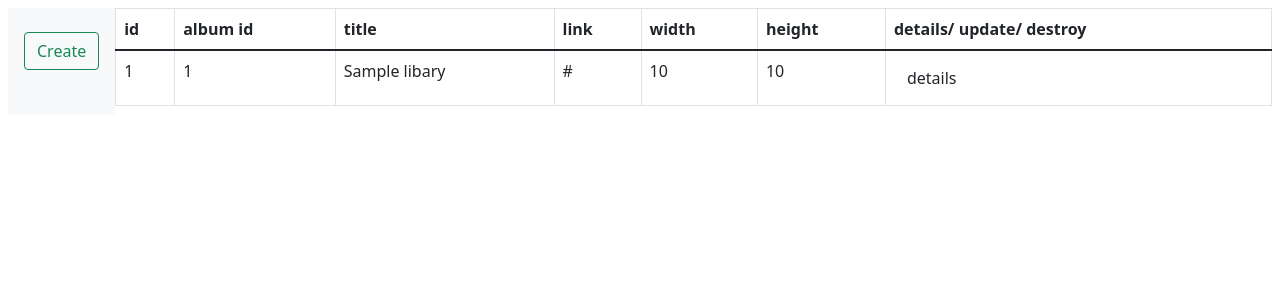
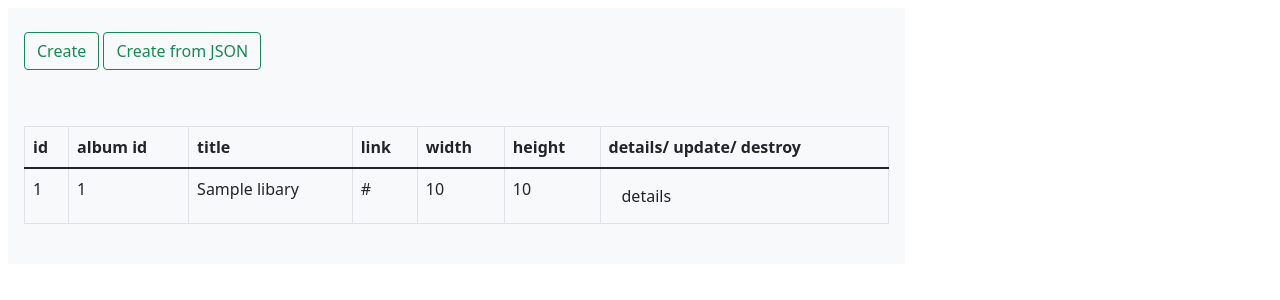
Before and after one commit to maciej88/images, a Django app: template images_app/templates/api.html in a window 1280 px wide. Shown: the top 300 px of the page. Run offline with Django 4.2, Linux system fonts and the light colour scheme; the template is opened without the code that fills it: values that come from a table or form of the project are taken from there, others are empty; tables that the repository leaves empty hold one stand-in row (values such as "Sample post").

Commit message:
almost end

```diff
--- a/images_app/models.py
+++ b/images_app/models.py
@@ -1,7 +1,7 @@
-import binascii
+from django.urls import reverse
 
 from django.db import models
-import binascii
+
 
 
 # Create your models here.
@@ -12,6 +12,10 @@ class Libary(models.Model):
     link = models.ImageField(null=True, blank=True, upload_to='images/', height_field="height", width_field="width")
     width = models.IntegerField(null=True)
     height = models.IntegerField(null=True)
+
+    def __str__(self):
+        return self.link
+
 
     # with open(link, 'rb') as f:
     #     content = f.read()
--- a/images_app/templates/api.html
+++ b/images_app/templates/api.html
@@ -14,12 +14,19 @@
             <nav class="navbar navbar-light bg-light">
                 <form class="form-inline">
                     <a href="{% url 'create' %}" class="btn btn-outline-success my-2 my-sm-0" type="submit">Create</a>
+                    <button onclick="activation" type="submit" class="btn btn-outline-success my-2 my-sm-0">
+                        Create from JSON
+                    </button>
+                    <div class="d-flex p-2">
+                </form>
+                <div class="p-3 mb-2 bg-light text-black">
+
+                </div>
+        </div>
+        </head>
+
         {% block body %}
 
-
-</form>
-        </nav>
-    </div>
 
             <table class="table table-bordered">
                 <thead>
@@ -36,7 +43,7 @@
                 <tbody>
                 {% for i in queryset %}
                     <tr>
-            <td>{{ i.id}}</td>
+                        <td>{{ i.id }}</td>
                         <td>{{ i.album_id }}</td>
                         <td>{{ i.title }}</td>
                         <td>{{ i.link }}</td>
@@ -49,5 +56,8 @@
 
                 </tbody>
             </table>
+            </div>
+
 
         {% endblock %}
+</html>
--- a/rest_api/vievsets.py
+++ b/rest_api/vievsets.py
@@ -4,6 +4,7 @@ from images_app.models import Libary
 from rest_framework.renderers import TemplateHTMLRenderer
 from rest_framework.response import Response
 from rest_framework.views import APIView
+
 
 
 class LibaryListView(APIView):
@@ -14,6 +15,11 @@ class LibaryListView(APIView):
         queryset = Libary.objects.all()
         return Response({'queryset': queryset})
 
+    # def post(self, request):
+    #     queryset = Libary.objects.all()
+    #     activation = get_data()
+    #     return Response({'queryset': queryset, 'activation':activation})
+
 
 class LibaryDetailView(generics.RetrieveUpdateDestroyAPIView):
     queryset = Libary.objects.all()
```
Also changed, not shown: README.md. Lines whose indentation alone changed are shown as unchanged.
